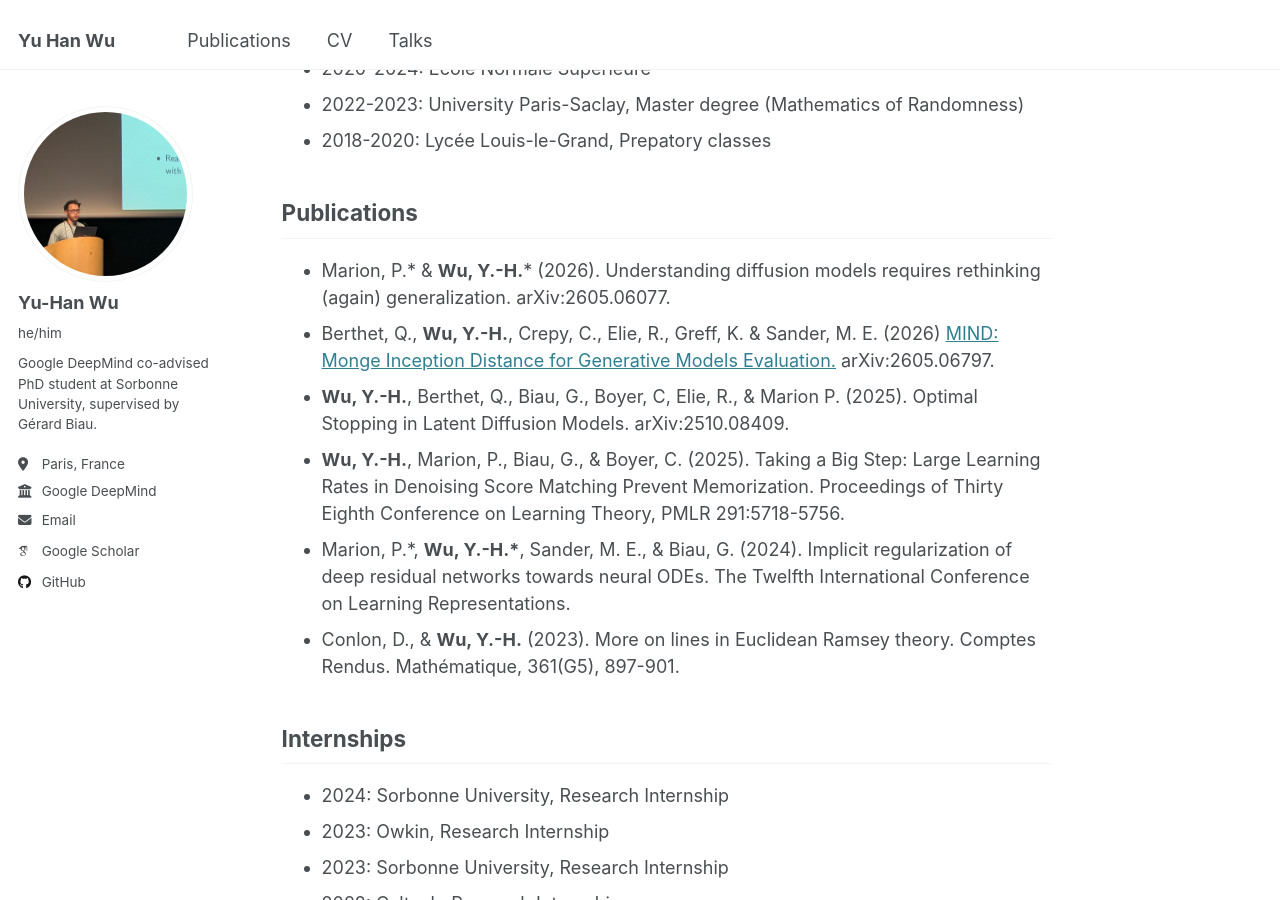
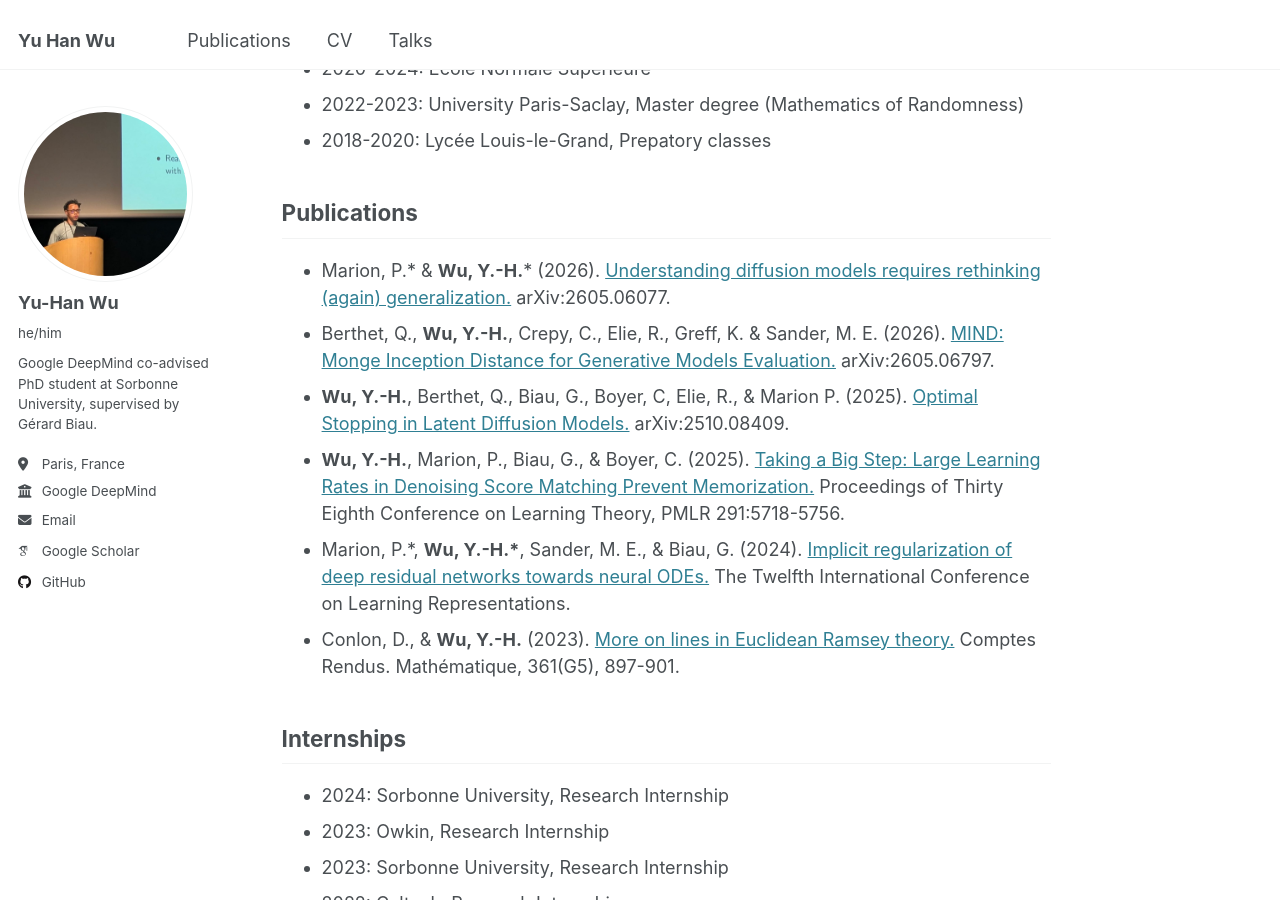
Before and after one commit to pojoowu/pojoowu.github.io, a Jekyll site: the page built from _pages/about.md, in a window 1280 px wide and 900 px high, scrolled down 366 px. Built offline with Jekyll 4.4.1, drawn with Linux system fonts in a browser that asks for light colours; some web fonts are replaced; part of the change alters nothing that is shown.

```diff
--- a/_pages/about.md
+++ b/_pages/about.md
@@ -16,12 +16,12 @@ Hi, I am Yu-Han. I have been a PhD student in [LPSM](https://www.lpsm.paris/) at
 * 2018-2020: Lycée Louis-le-Grand, Prepatory classes
 
 ## Publications
-* Marion, P.\* & __Wu, Y.-H.__\* (2026). Understanding diffusion models requires rethinking (again) generalization. arXiv:2605.06077.
-* Berthet, Q., __Wu, Y.-H.__, Crepy, C., Elie, R., Greff, K. & Sander, M. E. (2026) [MIND: Monge Inception Distance for Generative Models Evaluation.](/publication/mind) arXiv:2605.06797.
-* __Wu, Y.-H.__, Berthet, Q., Biau, G., Boyer, C, Elie, R., & Marion P. (2025). Optimal Stopping in Latent Diffusion Models. arXiv:2510.08409.
-* __Wu, Y.-H.__, Marion, P., Biau, G., & Boyer, C. (2025). Taking a Big Step: Large Learning Rates in Denoising Score Matching Prevent Memorization. Proceedings of Thirty Eighth Conference on Learning Theory, PMLR 291:5718-5756.
-* Marion, P.\*, __Wu, Y.-H.\*__, Sander, M. E., & Biau, G. (2024). Implicit regularization of deep residual networks towards neural ODEs. The Twelfth International Conference on Learning Representations.
-* Conlon, D., & __Wu, Y.-H.__ (2023). More on lines in Euclidean Ramsey theory. Comptes Rendus. Mathématique, 361(G5), 897-901.
+* Marion, P.\* & __Wu, Y.-H.__\* (2026). [Understanding diffusion models requires rethinking (again) generalization.](/publication/understanding-diffusion) arXiv:2605.06077.
+* Berthet, Q., __Wu, Y.-H.__, Crepy, C., Elie, R., Greff, K. & Sander, M. E. (2026). [MIND: Monge Inception Distance for Generative Models Evaluation.](/publication/mind) arXiv:2605.06797.
+* __Wu, Y.-H.__, Berthet, Q., Biau, G., Boyer, C, Elie, R., & Marion P. (2025). [Optimal Stopping in Latent Diffusion Models.](/publication/optimal-stopping-ldm) arXiv:2510.08409.
+* __Wu, Y.-H.__, Marion, P., Biau, G., & Boyer, C. (2025). [Taking a Big Step: Large Learning Rates in Denoising Score Matching Prevent Memorization.](/publication/take-a-big-step) Proceedings of Thirty Eighth Conference on Learning Theory, PMLR 291:5718-5756.
+* Marion, P.\*, __Wu, Y.-H.\*__, Sander, M. E., & Biau, G. (2024). [Implicit regularization of deep residual networks towards neural ODEs.](/publication/implicit-reg-resnet) The Twelfth International Conference on Learning Representations.
+* Conlon, D., & __Wu, Y.-H.__ (2023). [More on lines in Euclidean Ramsey theory.](/publication/more-on-lines) Comptes Rendus. Mathématique, 361(G5), 897-901.
 
 ## Internships
 * 2024: Sorbonne University, Research Internship
```
